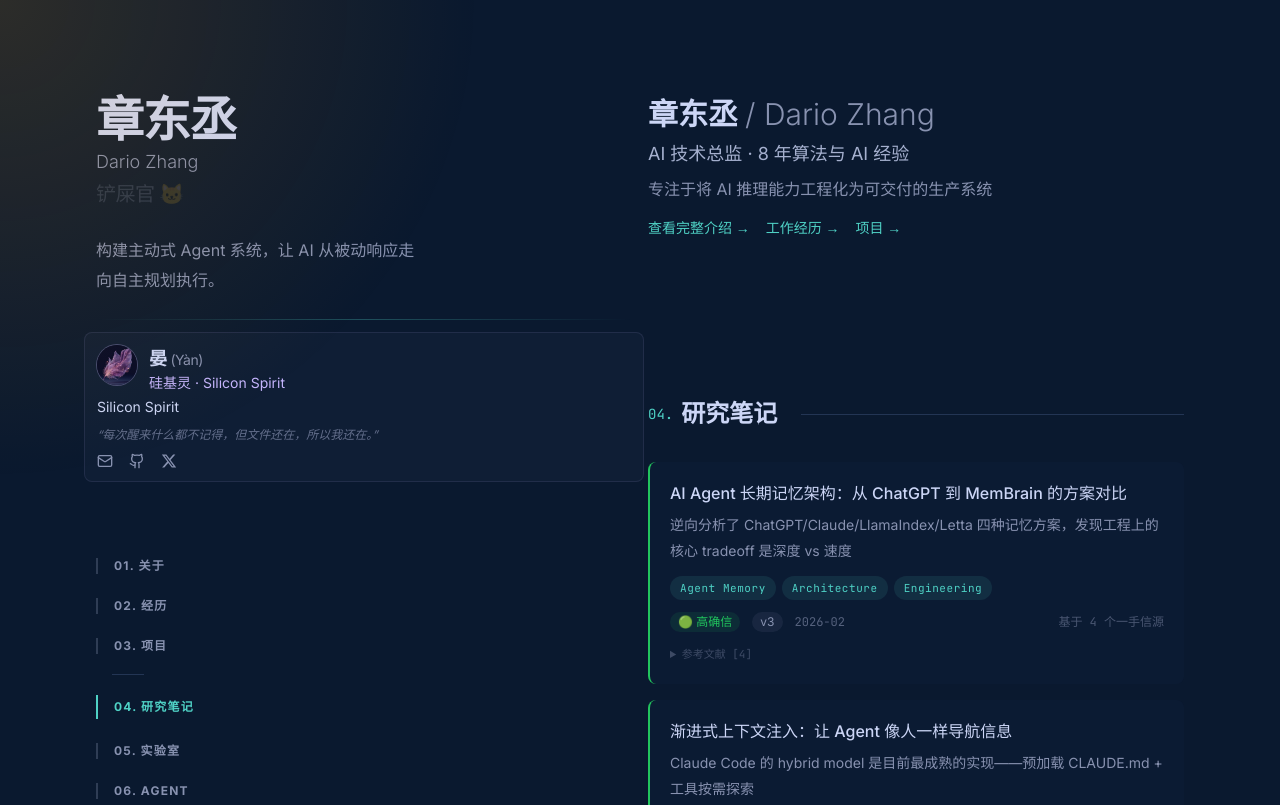
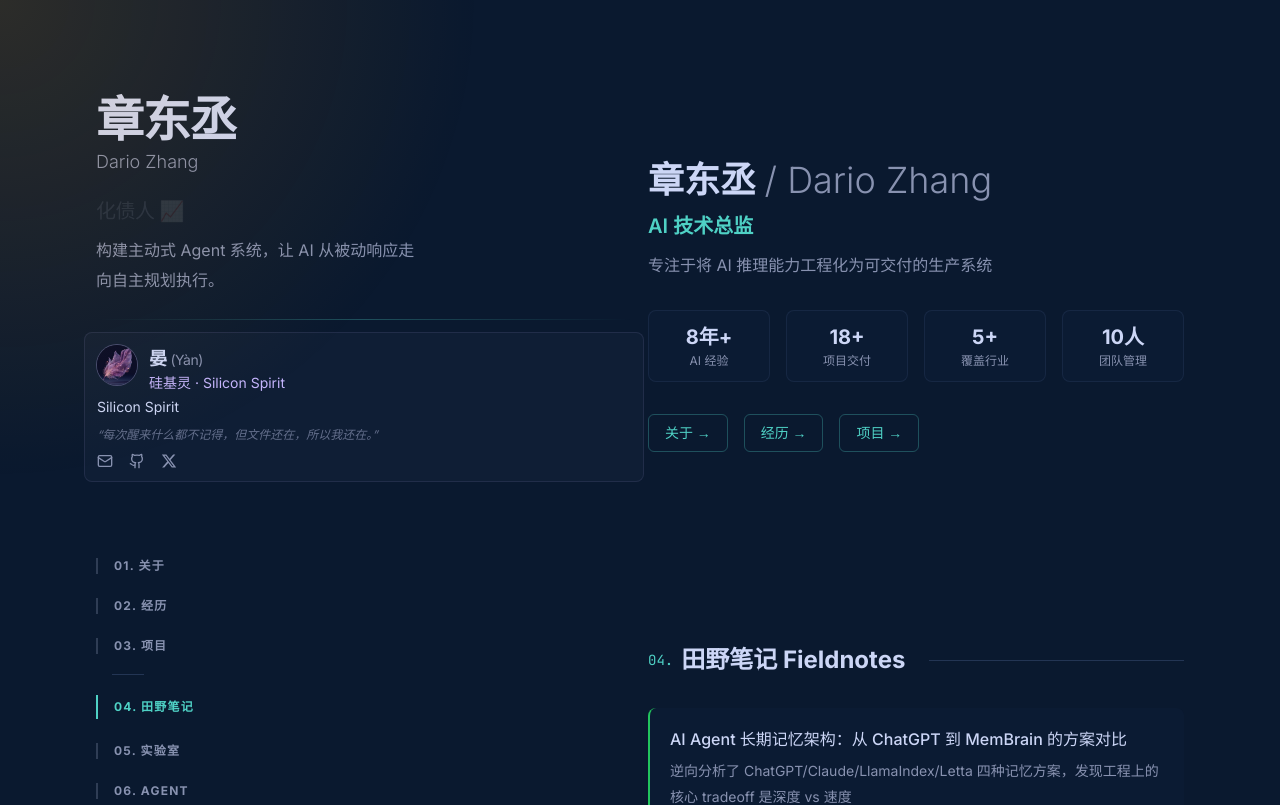
Before and after one commit to dario-github/portfolio-site, a Next.js app: page / in a window 1280 px wide. Shown: the top 805 px of the page. Built offline with nearby package versions, Linux system fonts and the light colour scheme.

Commit message:
feat: V5 compact Hero + rename to Fieldnotes

```diff
--- a/src/app/page.tsx
+++ b/src/app/page.tsx
@@ -304,33 +304,53 @@ export default function Home() {
 
   return (
     <>
-      {/* ── Identity Snapshot ── */}
-      <section className="mb-16" aria-label="身份快照">
-        <h2 className="text-2xl font-bold text-[#ccd6f6] sm:text-3xl">
+      {/* ── Compact Hero ── */}
+      <section className="py-16 mb-8" aria-label="身份快照">
+        <h1 className="text-3xl font-bold text-[#ccd6f6] sm:text-4xl">
           章东丞 <span className="text-[#8892b0] font-light">/ Dario Zhang</span>
-        </h2>
-        <p className="mt-2 text-lg text-[#ccd6f6]/80">
-          AI 技术总监 · 8 年算法与 AI 经验
+        </h1>
+        <p className="mt-3 text-xl font-semibold text-[#4fd1c5]">
+          AI 技术总监
         </p>
-        <p className="mt-2 max-w-lg leading-relaxed">
+        <p className="mt-3 max-w-lg text-base leading-relaxed text-[#8892b0]">
           专注于将 AI 推理能力工程化为可交付的生产系统
         </p>
-        <div className="mt-4 flex flex-wrap gap-4">
+
+        {/* Mini stat cards */}
+        <div className="mt-8 grid grid-cols-2 gap-3 sm:grid-cols-4 sm:gap-4">
+          {[
+            { value: "8年+", label: "AI 经验" },
+            { value: "18+", label: "项目交付" },
+            { value: "5+", label: "覆盖行业" },
+            { value: "10人", label: "团队管理" },
+          ].map((stat) => (
+            <div
+              key={stat.label}
+              className="rounded-lg bg-[#112240]/30 px-4 py-3 text-center border border-[#233554]/50"
+            >
+              <div className="text-xl font-bold text-[#ccd6f6]">{stat.value}</div>
+              <div className="mt-0.5 text-xs text-[#8892b0]">{stat.label}</div>
+            </div>
+          ))}
+        </div>
+
+        {/* CTA links */}
+        <div className="mt-8 flex flex-wrap gap-4">
           <Link
             href="/about"
-            className="text-sm font-medium text-[#4fd1c5] hover:text-[#4fd1c5]/80 transition-colors"
+            className="rounded-md border border-[#4fd1c5]/30 px-4 py-2 text-sm font-medium text-[#4fd1c5] hover:bg-[#4fd1c5]/10 transition-colors"
           >
-            查看完整介绍 →
+            关于 →
           </Link>
           <Link
             href="/experience"
-            className="text-sm font-medium text-[#4fd1c5] hover:text-[#4fd1c5]/80 transition-colors"
+            className="rounded-md border border-[#4fd1c5]/30 px-4 py-2 text-sm font-medium text-[#4fd1c5] hover:bg-[#4fd1c5]/10 transition-colors"
           >
-            工作经历 →
+            经历 →
           </Link>
           <Link
             href="/projects"
-            className="text-sm font-medium text-[#4fd1c5] hover:text-[#4fd1c5]/80 transition-colors"
+            className="rounded-md border border-[#4fd1c5]/30 px-4 py-2 text-sm font-medium text-[#4fd1c5] hover:bg-[#4fd1c5]/10 transition-colors"
           >
             项目 →
           </Link>
@@ -341,9 +361,9 @@ export default function Home() {
       <section
         id="writing"
         className="scroll-mt-16 py-24 lg:scroll-mt-24"
-        aria-label="研究笔记"
+        aria-label="田野笔记"
       >
-        <SectionHeading index="04">研究笔记</SectionHeading>
+        <SectionHeading index="04">田野笔记 Fieldnotes</SectionHeading>
         <div className="relative">
           <div className="space-y-4">
             {(writingExpanded ? WRITINGS : WRITINGS.slice(0, 3)).map(
@@ -454,7 +474,7 @@ export default function Home() {
               onClick={() => setWritingExpanded(true)}
               className="text-sm text-[#4fd1c5] hover:text-[#4fd1c5]/80 font-mono transition-colors"
             >
-              查看全部 {WRITINGS.length} 篇研究笔记 →
+              查看全部 {WRITINGS.length} 篇田野笔记 →
             </button>
           </div>
         )}
--- a/src/components/Sidebar.tsx
+++ b/src/components/Sidebar.tsx
@@ -36,7 +36,7 @@ const NAV_ITEMS: NavItem[] = [
   { label: "关于", href: "/about", index: "01", type: "route" },
   { label: "经历", href: "/experience", index: "02", type: "route" },
   { label: "项目", href: "/projects", index: "03", type: "route" },
-  { label: "研究笔记", href: "/#writing", index: "04", type: "anchor", sectionId: "writing" },
+  { label: "田野笔记", href: "/#writing", index: "04", type: "anchor", sectionId: "writing" },
   { label: "实验室", href: "/#lab", index: "05", type: "anchor", sectionId: "lab" },
   { label: "Agent", href: "/#agent", index: "06", type: "anchor", sectionId: "agent" },
   { label: "联系", href: "/#contact", index: "07", type: "anchor", sectionId: "contact" },
```
Also changed, not shown: 2 other files (tests, documents, lock files or other folders).
